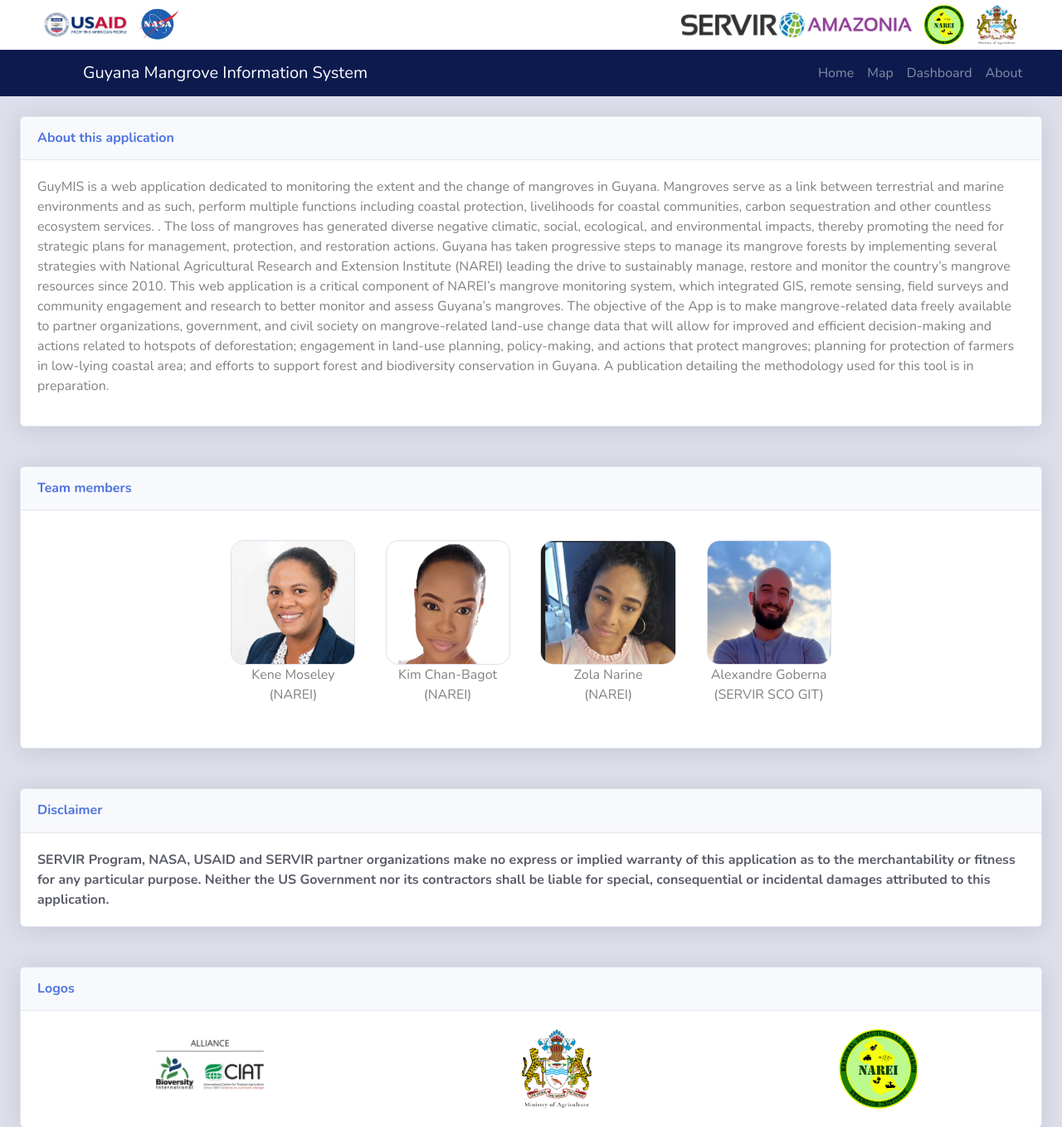
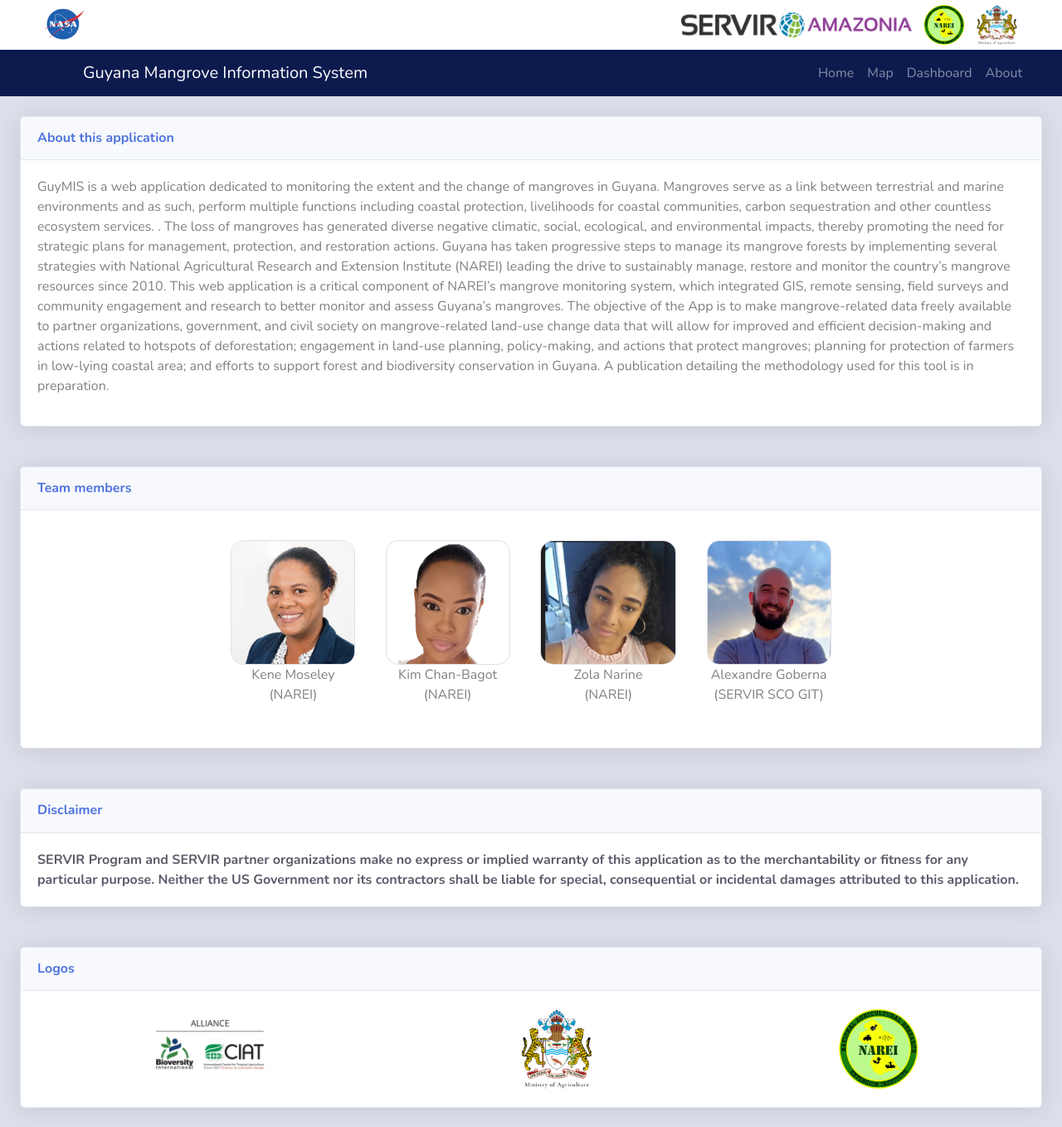
Before and after one commit to SERVIR/GuyanaMangrovesWebApp, a Django app: page /about/ in a window 1280 px wide. Shown: the top 1358 px of the page at 83% size. Run offline with Django 4.2, Linux system fonts and the light colour scheme; parts of the project's set-up code (start-up, migrations or seed data) failed here and were passed over; some libraries are stand-ins or nearby versions.

Commit message:
about page

```diff
--- a/SERVIR_AppTemplate/settings.py
+++ b/SERVIR_AppTemplate/settings.py
@@ -32,6 +32,8 @@ DEBUG = True
 ALLOWED_HOSTS = data['ALLOWED_HOSTS']
 
 CSRF_TRUSTED_ORIGINS = data['CSRF_TRUSTED_ORIGINS']
+
+CORS_ALLOW_ALL_ORIGINS = True
 
 # Application definition
 
--- a/templates/WebApp/about.html
+++ b/templates/WebApp/about.html
@@ -127,7 +127,7 @@
                 </div>
                 <div class="card-body">
                     <div class="text-left text-dark">
-                        <strong>SERVIR Program, NASA, USAID and SERVIR partner organizations
+                        <strong>SERVIR Program and SERVIR partner organizations
                             make no express or implied warranty of this application as to the
                             merchantability or fitness for any particular purpose.
                             Neither the US Government nor its contractors shall be liable for
--- a/templates/WebApp/app_base.html
+++ b/templates/WebApp/app_base.html
@@ -45,19 +45,7 @@
                 <div class="col-lg-12 h-50">
 
                     <div class="float-sm-start ml-5">
-                        <a
-                                class="align-items-center text-decoration-none"
-                                href="//www.usaid.gov/"
-                                id="navbarDropdownMenuAvatar"
-                                role="button"
-                                title="USAID website"
-                        >
-                            <img
-                                    src="{% static "images/USAID.jpg" %}"
-                                    width="110"
-                                    height="50"
-                                    alt="USAID_seal_fullname_surrounding_USAID_shield_with_handclasp_USAID_blue_red_on_right_with_FromTheAmericanPeople_tagline">
-                        </a>
+
                         <a
                                 class=" align-items-center text-decoration-none"
                                 href="//www.nasa.gov/"
```
Also changed, not shown: WebApp/api_handlers.py (+10 -2 lines), 1 other file.
